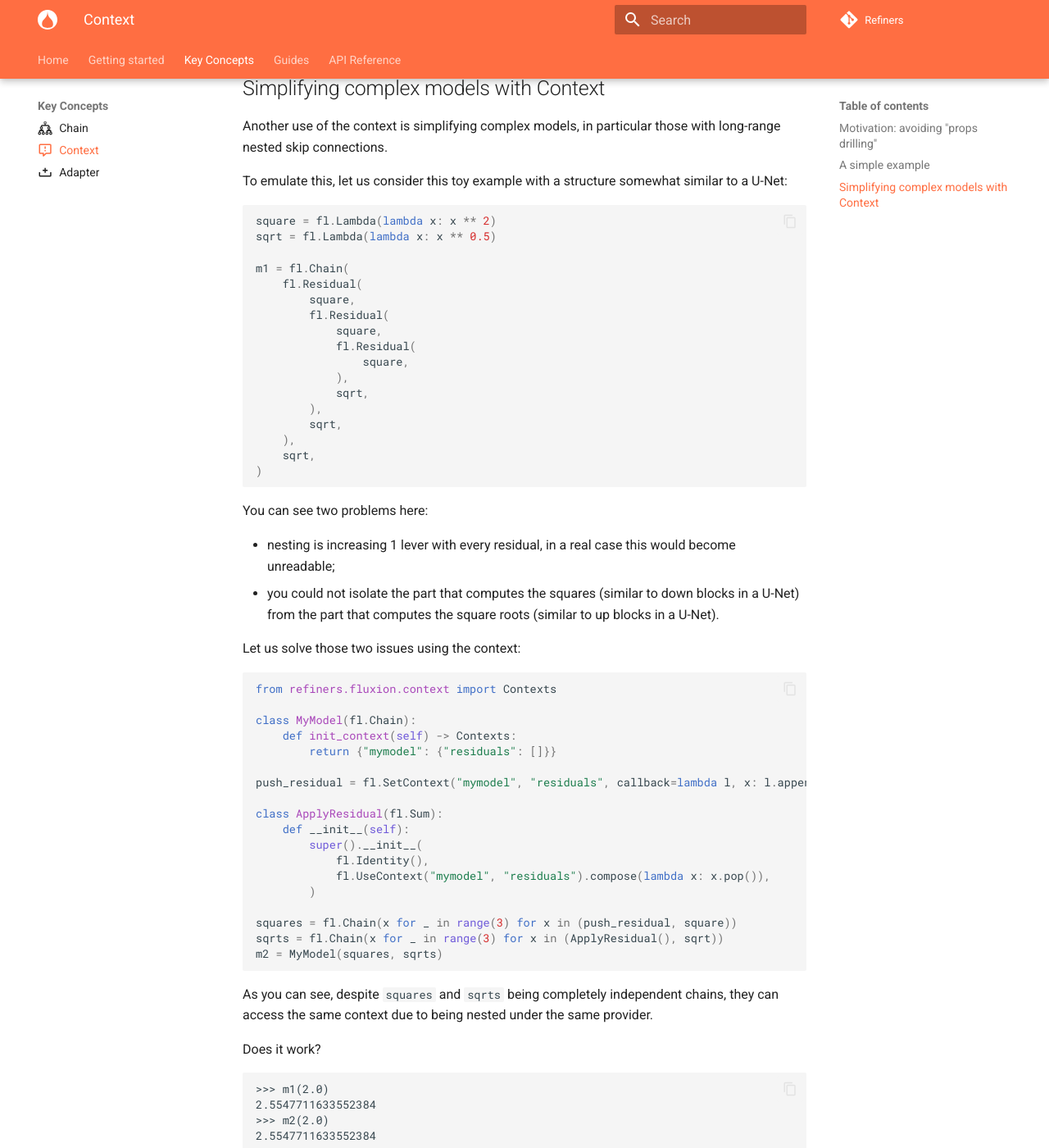
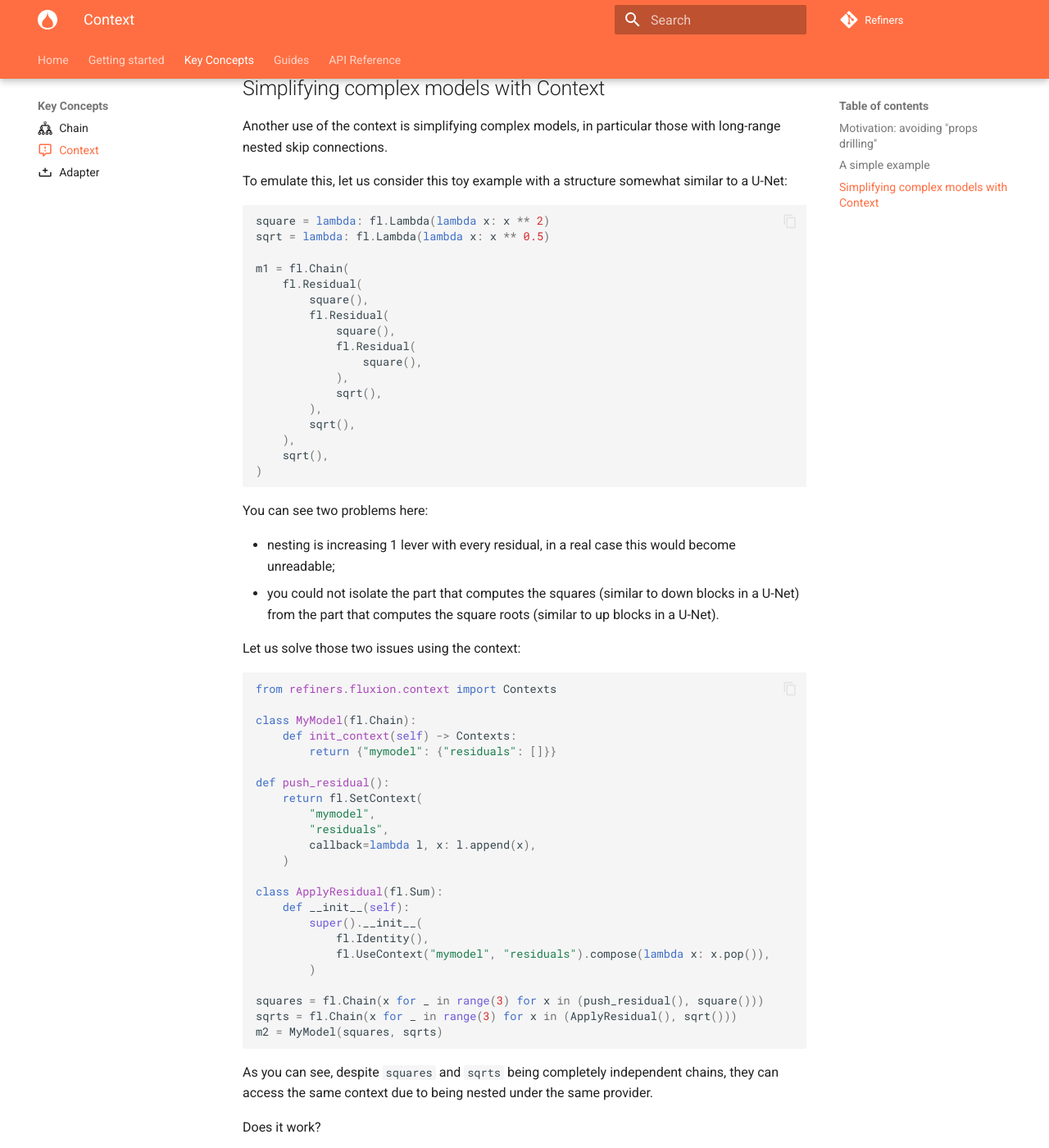
Before and after one commit to finegrain-ai/refiners, an MkDocs documentation site: the page built from docs/concepts/context.md, in a window 1280 px wide and 1400 px high, scrolled down 1423 px. Shown: the whole window at 82% size. Built offline with MkDocs 1.6.1 and Material for MkDocs 9.7.7, drawn with Linux system fonts in a browser that asks for light colours; comment, search, counter and statistics services are not loaded.

Commit message:
use factories in context example
Using the same instance multiple times is a bad idea
because PyTorch memorizes things internally. Among
other things this breaks Chain's `__repr__`.

````diff
--- a/docs/concepts/context.md
+++ b/docs/concepts/context.md
@@ -53,22 +53,22 @@ Another use of the context is simplifying complex models, in particular those wi
 To emulate this, let us consider this toy example with a structure somewhat similar to a U-Net:
 
 ```py
-square = fl.Lambda(lambda x: x ** 2)
-sqrt = fl.Lambda(lambda x: x ** 0.5)
+square = lambda: fl.Lambda(lambda x: x ** 2)
+sqrt = lambda: fl.Lambda(lambda x: x ** 0.5)
 
 m1 = fl.Chain(
     fl.Residual(
-        square,
+        square(),
         fl.Residual(
-            square,
+            square(),
             fl.Residual(
-                square,
+                square(),
             ),
-            sqrt,
+            sqrt(),
         ),
-        sqrt,
+        sqrt(),
     ),
-    sqrt,
+    sqrt(),
 )
 ```
 
@@ -86,7 +86,12 @@ class MyModel(fl.Chain):
     def init_context(self) -> Contexts:
         return {"mymodel": {"residuals": []}}
 
-push_residual = fl.SetContext("mymodel", "residuals", callback=lambda l, x: l.append(x))
+def push_residual():
+    return fl.SetContext(
+        "mymodel",
+        "residuals",
+        callback=lambda l, x: l.append(x),
+    )
 
 class ApplyResidual(fl.Sum):
     def __init__(self):
@@ -95,8 +100,8 @@ class ApplyResidual(fl.Sum):
             fl.UseContext("mymodel", "residuals").compose(lambda x: x.pop()),
         )
 
-squares = fl.Chain(x for _ in range(3) for x in (push_residual, square))
-sqrts = fl.Chain(x for _ in range(3) for x in (ApplyResidual(), sqrt))
+squares = fl.Chain(x for _ in range(3) for x in (push_residual(), square()))
+sqrts = fl.Chain(x for _ in range(3) for x in (ApplyResidual(), sqrt()))
 m2 = MyModel(squares, sqrts)
 ```
 
````
